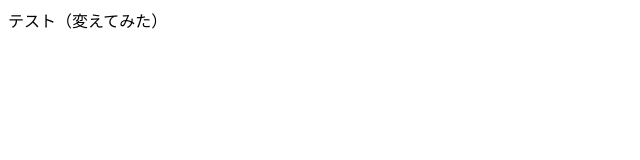
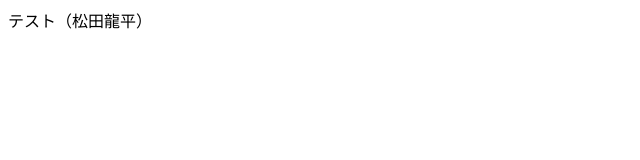
Before and after one commit to Tomoe1116/test-4-21, a plain HTML site: page index.html in a window 1280 px wide. Shown: the full height of the page, 0-640 px from the left. Drawn offline with Linux system fonts and the light colour scheme.

Commit message:
Update index.html

```diff
--- a/index.html
+++ b/index.html
@@ -5,6 +5,6 @@
     <title>タイトル</title>
   </head>
   <body>
-    テスト（変えてみた）
+    テスト（松田龍平）
   </body>
  </html>
```
